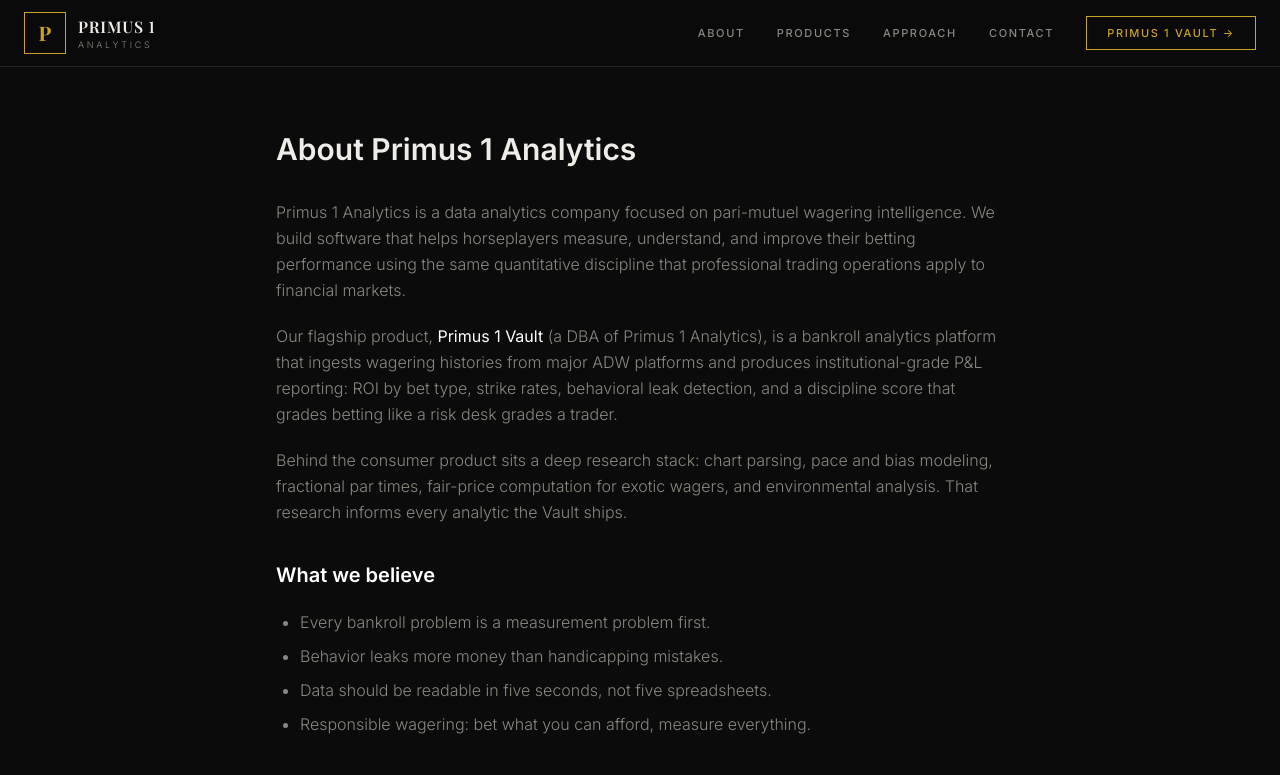
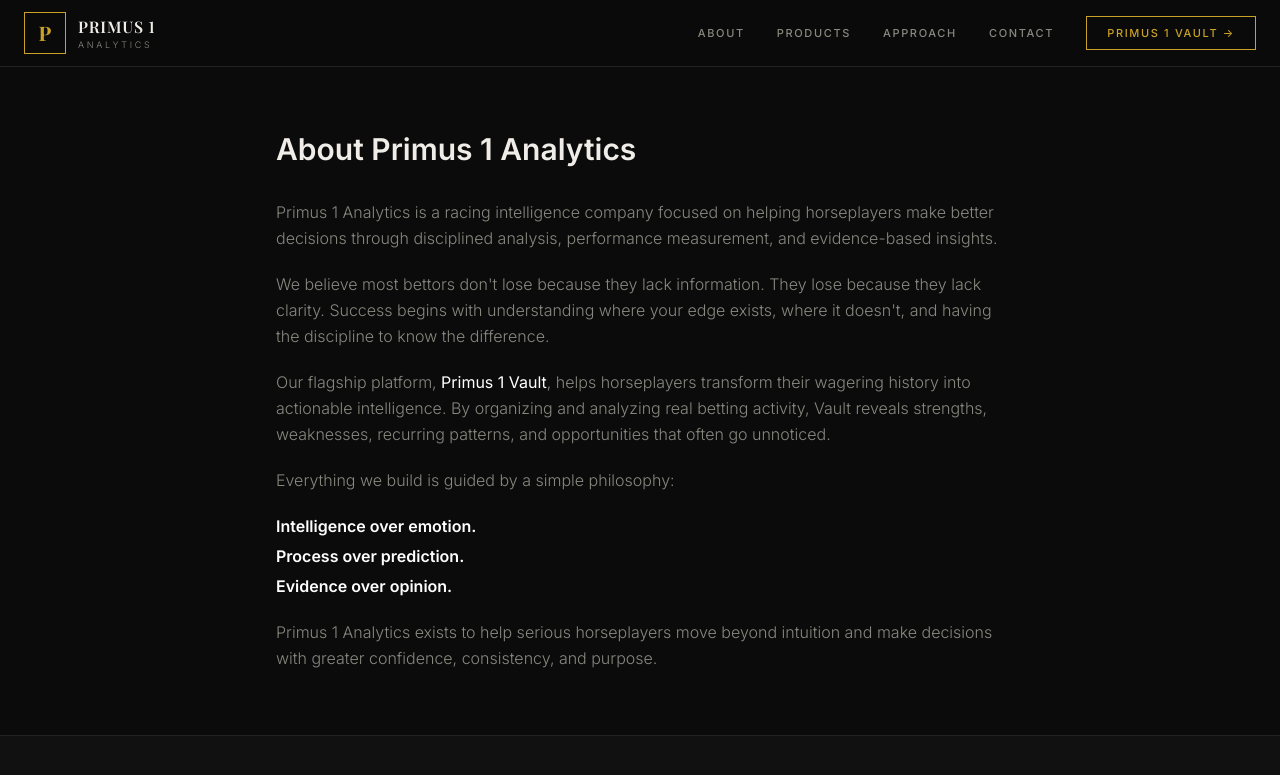
Before and after one commit to Primus1Head/Primus1Analytics, a Next.js app: page /about in a window 1280 px wide. Shown: the top 775 px of the page. Built offline with nearby package versions, Linux system fonts and the light colour scheme; a web font is replaced by a local one.

Commit message:
Update About page copy

```diff
--- a/app/about/page.tsx
+++ b/app/about/page.tsx
@@ -11,33 +11,30 @@
       <h1 className="text-3xl font-black">About Primus 1 Analytics</h1>
       <div className="mt-8 space-y-5 leading-relaxed text-[var(--p1-dim)]">
         <p>
-          Primus 1 Analytics is a data analytics company focused on pari-mutuel wagering
-          intelligence. We build software that helps horseplayers measure, understand, and improve
-          their betting performance using the same quantitative discipline that professional
-          trading operations apply to financial markets.
+          Primus 1 Analytics is a racing intelligence company focused on helping horseplayers make
+          better decisions through disciplined analysis, performance measurement, and evidence-based
+          insights.
         </p>
         <p>
-          Our flagship product, <strong className="text-white">Primus 1 Vault</strong> (a DBA of
-          Primus 1 Analytics), is a bankroll analytics platform that ingests wagering histories
-          from major ADW platforms and produces institutional-grade P&L reporting: ROI by bet
-          type, strike rates, behavioral leak detection, and a discipline score that grades
-          betting like a risk desk grades a trader.
+          We believe most bettors don&apos;t lose because they lack information. They lose because
+          they lack clarity. Success begins with understanding where your edge exists, where it
+          doesn&apos;t, and having the discipline to know the difference.
         </p>
         <p>
-          Behind the consumer product sits a deep research stack: chart parsing, pace and bias
-          modeling, fractional par times, fair-price computation for exotic wagers, and
-          environmental analysis. That research informs every analytic the Vault ships.
+          Our flagship platform, <strong className="text-white">Primus 1 Vault</strong>, helps
+          horseplayers transform their wagering history into actionable intelligence. By organizing
+          and analyzing real betting activity, Vault reveals strengths, weaknesses, recurring
+          patterns, and opportunities that often go unnoticed.
         </p>
-        <h2 className="pt-4 text-xl font-bold text-white">What we believe</h2>
-        <ul className="list-disc space-y-2 pl-6">
-          <li>Every bankroll problem is a measurement problem first.</li>
-          <li>Behavior leaks more money than handicapping mistakes.</li>
-          <li>Data should be readable in five seconds, not five spreadsheets.</li>
-          <li>Responsible wagering: bet what you can afford, measure everything.</li>
+        <p>Everything we build is guided by a simple philosophy:</p>
+        <ul className="list-none space-y-1 pl-0">
+          <li><em className="text-white not-italic font-semibold">Intelligence over emotion.</em></li>
+          <li><em className="text-white not-italic font-semibold">Process over prediction.</em></li>
+          <li><em className="text-white not-italic font-semibold">Evidence over opinion.</em></li>
         </ul>
-        <p className="pt-4 text-sm">
-          Primus 1 Analytics is a registered business. Primus 1 Vault operates as a DBA of Primus
-          1 Analytics.
+        <p>
+          Primus 1 Analytics exists to help serious horseplayers move beyond intuition and make
+          decisions with greater confidence, consistency, and purpose.
         </p>
       </div>
     </div>
```
